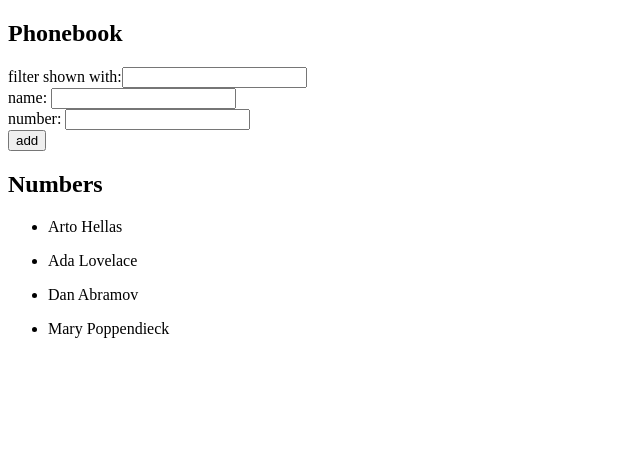
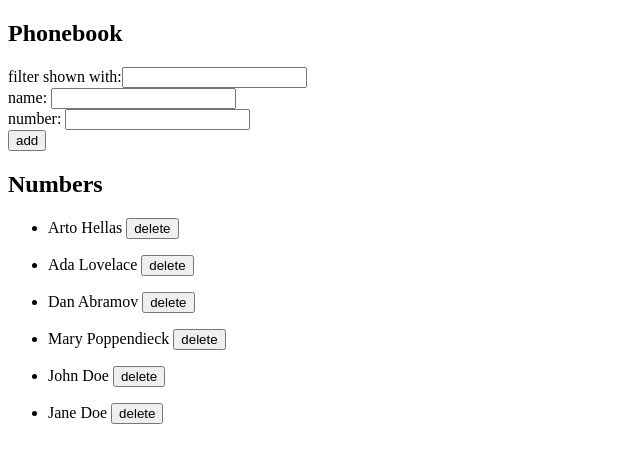
Before and after one commit to fbrandes/fullstackopen, a React (Vite) app in the folder part2/phonebook/: page / in a window 1280 px wide. Shown: the top 462 px of the page, without its empty margins (0-640 px from the left). Built offline with nearby package versions, Linux system fonts and the light colour scheme; data requests are answered from the project's data file.

Commit message:
exercise 2.12 to 2.14

```diff
--- a/part2/phonebook/db.json
+++ b/part2/phonebook/db.json
@@ -1,5 +1,5 @@
 {
-  "persons":[
+  "persons": [
     {
       "name": "Arto Hellas",
       "number": "040-123456",
@@ -19,6 +19,17 @@
       "name": "Mary Poppendieck",
       "number": "39-23-6423122",
       "id": "4"
+    },
+    {
+      "name": "John Doe",
+      "number": "123-45656",
+      "id": "HikAlcj6zgY"
+    },
+    {
+      "name": "Jane Doe",
+      "number": "555-6273",
+      "id": "pXAu3mD_4QE"
     }
-  ]
+  ],
+  "$schema": "./node_modules/json-server/schema.json"
 }
--- a/part2/phonebook/package.json
+++ b/part2/phonebook/package.json
@@ -11,6 +11,7 @@
     "server": "json-server -p 3001 db.json"
   },
   "dependencies": {
+    "axios": "^1.16.1",
     "react": "^19.2.6",
     "react-dom": "^19.2.6"
   },
--- a/part2/phonebook/src/App.jsx
+++ b/part2/phonebook/src/App.jsx
@@ -2,7 +2,7 @@ import {useEffect, useState} from 'react'
 import PersonForm from "./component/PersonForm.jsx";
 import {Persons} from "./component/Persons.jsx";
 import Filter from "./component/Filter.jsx";
-import axios from "axios";
+import personsApi from "./services/personsApi.js";
 
 const App = () => {
     const [persons, setPersons] = useState([]);
@@ -10,18 +10,39 @@ const App = () => {
     const filterPersons = search !== "" ? persons.filter(person => person.name.toLowerCase().includes(search.toLowerCase())) : persons;
 
     useEffect(() => {
-        axios.get("http://localhost:3001/persons").then((response) => {
-            setPersons(response.data);
+        personsApi.getAllPersons("http://localhost:3001/persons").then((persons) => {
+            setPersons(persons);
         });
     }, []);
+
+
+    const createPerson = (newPerson) =>
+        personsApi.createPerson(newPerson).then((createdPerson) => {
+            setPersons((persons) => [...persons, createdPerson]);
+        });
+
+
+    const removePerson = (person) =>
+        personsApi
+            .deletePerson(person.id)
+            .catch((e) => {
+                const errorMessage =
+                    e.status === 404
+                        ? `${person.name} has not been found`
+                        : `Sorry, an error occurred while deleting ${person.name}`;
+                alert(errorMessage);
+            })
+            .finally(() => {
+                setPersons(persons => persons.filter((p) => p.id !== person.id));
+            });
 
     return (
         <div>
             <h2>Phonebook</h2>
             <Filter text="filter shown with:" search={search} setSearch={setSearch}/>
-            <PersonForm persons={persons} setPersons={setPersons}/>
+            <PersonForm persons={persons} addPerson={createPerson}/>
             <h2>Numbers</h2>
-            <Persons persons={filterPersons}/>
+            <Persons persons={filterPersons} removePerson={removePerson}/>
         </div>
     )
 }
--- /dev/null
+++ b/part2/phonebook/src/component/Button.jsx
@@ -0,0 +1,7 @@
+const Button = ({ label, onClick, type = "button" }) => (
+    <button onClick={onClick} type={type}>
+    {label}
+    </button>
+);
+
+export default Button;
--- a/part2/phonebook/src/component/Person.jsx
+++ b/part2/phonebook/src/component/Person.jsx
@@ -1,3 +1,18 @@
-const Person = ({person}) => <p>{person.name} {person.phoneNumber}</p>;
+import Button from "./Button.jsx";
 
+const Person = ({ person, removePerson }) => {
+    const handleRemoveClick = () => {
+        const confirm = window.confirm(`Do you really want to remove ${person.name} ?`);
+
+        if (confirm) {
+            removePerson(person);
+        }
+    };
+    return (
+        <p>
+            {person.name} {person.phoneNumber}{" "}
+            <Button label="delete" onClick={handleRemoveClick} />
+        </p>
+    );
+};
 export default Person;
--- a/part2/phonebook/src/component/PersonForm.jsx
+++ b/part2/phonebook/src/component/PersonForm.jsx
@@ -1,6 +1,6 @@
 import {useState} from "react";
 
-const PersonForm = ({persons, setPersons}) => {
+const PersonForm = ({persons, addPerson}) => {
     const [newName, setNewName] = useState("");
     const [newPhoneNumber, setNewPhoneNumber] = useState("");
 
@@ -24,9 +24,12 @@ const PersonForm = ({persons, setPersons}) => {
             return;
         }
 
-        setPersons((persons) => [...persons, { name: newName, phoneNumber: newPhoneNumber }]);
-        setNewName("");
-        setNewPhoneNumber("")
+        const newPerson = { name: newName.trim(), number: newPhoneNumber.trim() };
+
+        addPerson(newPerson).then(() => {
+            setNewName("");
+            setNewPhoneNumber("");
+        });
     };
 
     return <>
--- a/part2/phonebook/src/component/Persons.jsx
+++ b/part2/phonebook/src/component/Persons.jsx
@@ -1,10 +1,10 @@
 import Person from "./Person.jsx";
 
-export const Persons = ({persons}) => (
+export const Persons = ({persons, removePerson}) => (
     <ul>
         {persons.map((person) => (
             <li key={person.name}>
-                <Person person={person}/>
+                <Person person={person} removePerson={removePerson} />
             </li>
         ))}
     </ul>
--- /dev/null
+++ b/part2/phonebook/src/services/personsApi.js
@@ -0,0 +1,12 @@
+import axios from "axios";
+
+const baseUrl = "http://localhost:3001/persons";
+
+const getAllPersons = () => axios.get(baseUrl).then((response) => response.data);
+
+const createPerson = (newObject) =>
+    axios.post(baseUrl, newObject).then((response) => response.data);
+
+const deletePerson = (personId) => axios.delete(baseUrl, personId).then(response => response.data);
+
+export default {getAllPersons, createPerson, deletePerson};
```
Also changed, not shown: 1 other file (tests, documents, lock files or other folders).
